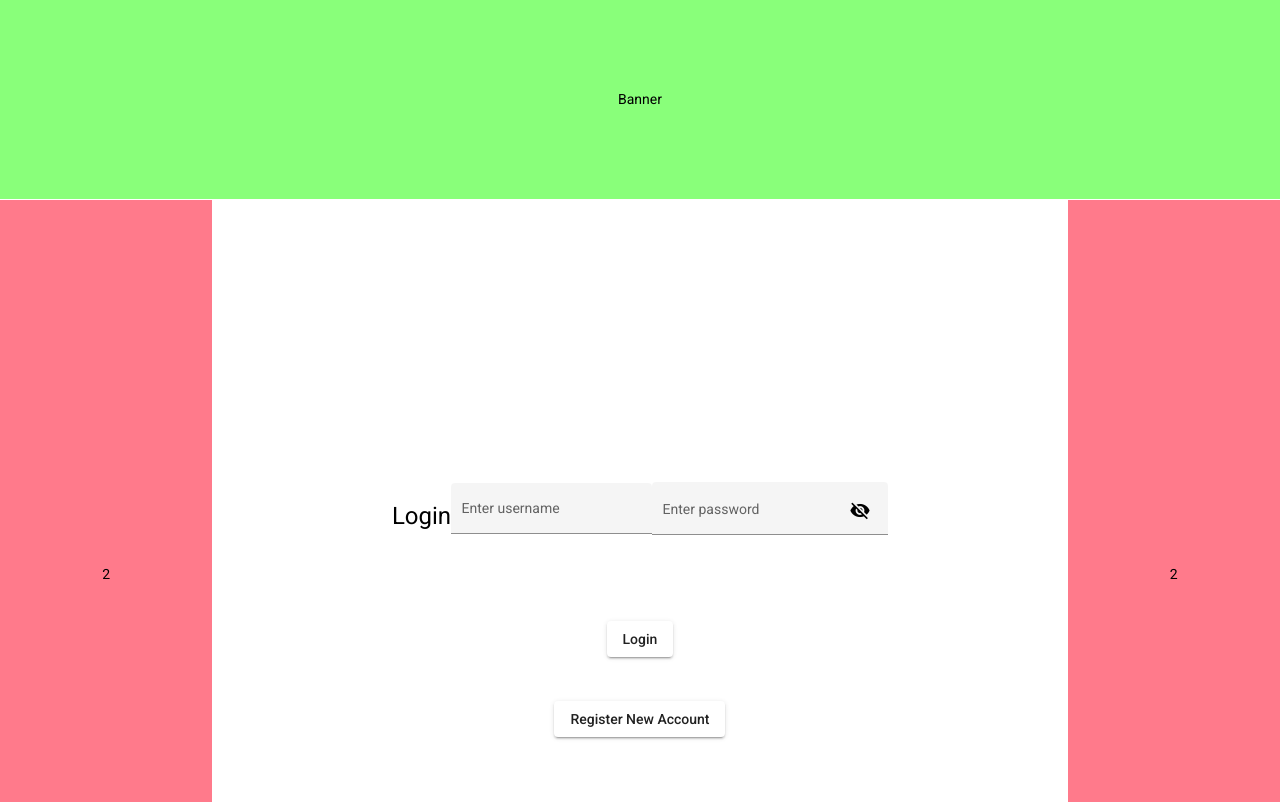
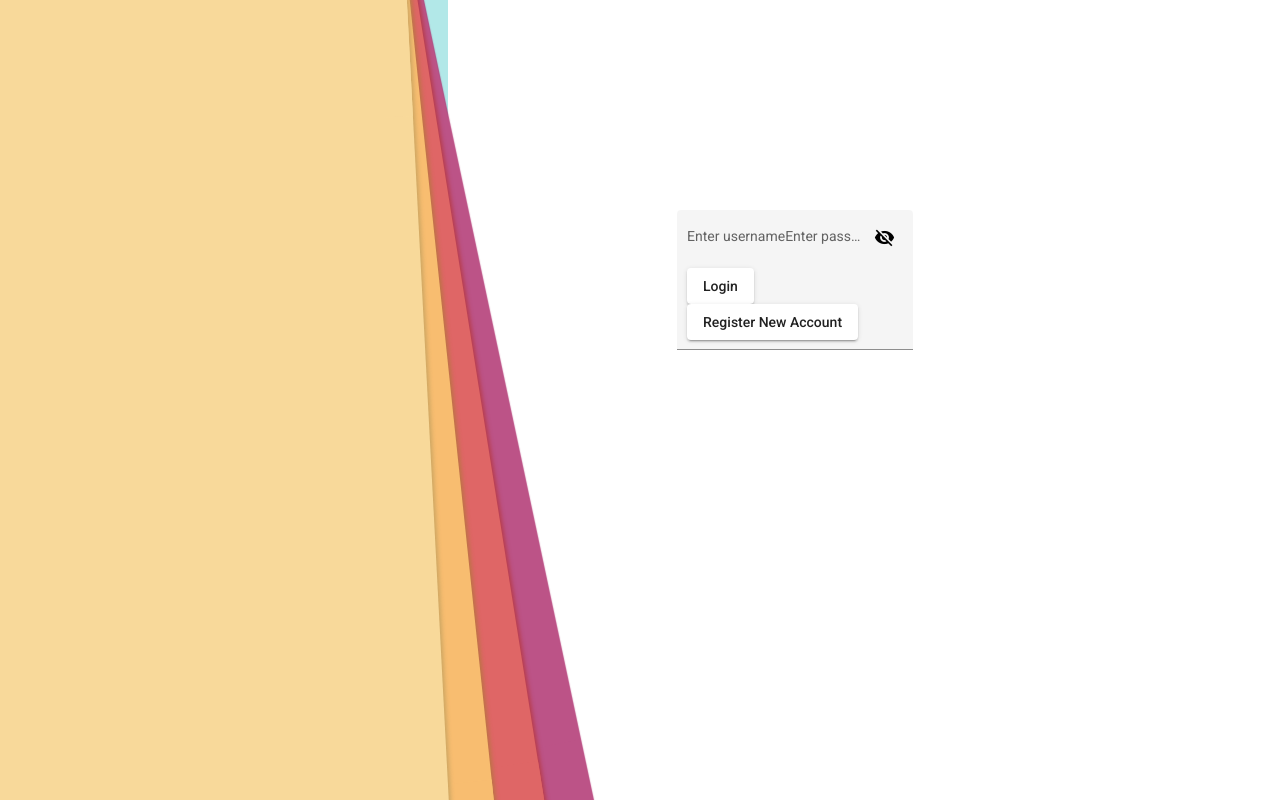
Before and after one commit to mnauman319/SnapgramFrontend, an Angular app: page /login in a window 1280 px wide. Shown: the top 802 px of the page. Built offline with nearby package versions, Linux system fonts and the light colour scheme.

Commit message:
waste of time

```diff
--- a/src/app/components/homepage/homepage.component.ts
+++ b/src/app/components/homepage/homepage.component.ts
@@ -18,14 +18,14 @@ export class HomepageComponent implements OnInit {
   ngOnInit(): void {
 
     //It will not allow people to go to home page if they are not logged in
-    if(this.userService.loggedInUser === undefined){
-      this.router.navigateByUrl("/login")
-    }
-    else{
-      this.currentUser = this.userService.loggedInUser;
-    }
-     // this.setCurrentUser();
-      this.setTitle();
+    // if(this.userService.loggedInUser === undefined){
+    //   this.router.navigateByUrl("/login")
+    // }
+    // else{
+    //   this.currentUser = this.userService.loggedInUser;
+    // }
+     this.setCurrentUser();
+     this.setTitle();
   }
   setTitle(){
     this.titleService.setTitle("SnapGram");
--- a/src/app/components/loginpage/loginpage.component.css
+++ b/src/app/components/loginpage/loginpage.component.css
@@ -1,28 +1,77 @@
+/*
+#B2E8E8
+#314D63
+#8FB9AB
+#F4D096
+#F08976
+*/
+
+.half1{
+  background-color: #B2E8E8;
+  width: 35%;
+  height:100%;
 
 
+}
 
-  /* .example-container .mat-form-field + .mat-form-field {
-    margin-left: 8px;
-    margin-top: 5px;
-  }
-  #login_content{
-    margin: auto;
-    width: 50%;
-    padding-top: 50%;
-    border: 3px solid purple;
-    padding: 10px;
-    text-align: center;
-  }
+.half2{
+  width:65%;
+  height:100%;
 
-  #login_btn{
-    color: whitesmoke;
-    background-color: navy;
-    width: 200px;
-  }
+}
 
-  #register_user_btn{
-    margin-top: 15px;
-    color: whitesmoke;
-    background-color: green;
-    width: 200px;
-  } */
+.half1-diag1{
+  background-color: #BC5387;
+  width:115%;
+  height:100%;
+  transform: rotate(-12deg);
+  border-bottom: 120px solid #BC5387;
+  box-shadow: 1px 1px 1px 0px #ad276ad0;
+
+}
+.half1-diag2{
+  background-color: #DF6666;
+  width:95%;
+  height:100%;
+  transform: rotate(3deg);
+  border-bottom: 60px solid #DF6666;
+  box-shadow: 2px 2px 4px 0px #b63535c7;
+
+}
+.half1-diag3{
+  background-color: #F8BD70;
+  width:94%;
+  height:100%;
+  transform: rotate(3deg);
+  border-bottom: 60px solid #F8BD70;
+  box-shadow: 2px 2px 4px 0px #ac7936c0;
+}
+
+.half1-diag4{
+  background-color: #F8D99A;
+  width:94%;
+  height:100%;
+  transform: rotate(3deg);
+  border-bottom: 60px solid #F8D99A;
+  border-top: 120px solid #F8D99A;
+  box-shadow: 2px 2px 4px 0px #c4a260e7;
+}
+
+.half1-face{
+  position: absolute;
+  top:0;
+  left:0;
+  background-color: #F8D99A;
+  width:30%;
+  height:100%;
+
+}
+
+.background{
+  top:-100px;
+  display:flex;
+  justify-content: center;
+  width:100%;
+  height:100%;
+  overflow: hidden;
+}
--- a/src/app/components/loginpage/loginpage.component.html
+++ b/src/app/components/loginpage/loginpage.component.html
@@ -1,35 +1,35 @@
-<!-- <div id="login_content"> -->
-  <!-- <h1>Login</h1> -->
+<div class="background">
+
+    <div class="half1">
+      <div class="half1-diag1">
+        <div class="half1-diag2">
+          <div class="half1-diag3">
+            <div class="half1-diag4">
+            </div>
+          </div>
+        </div>
+      </div>
+    </div>
+    <div class="half1-face"></div>
+
+    <div class="half2">
 
       <mat-grid-list cols="12" rowHeight="1%">
-    <mat-grid-tile [colspan]="12" [rowspan]="20" style="background-color:rgb(137, 255, 122)"> Banner</mat-grid-tile>
-    <mat-grid-tile [colspan]="2" [rowspan]="75" style="background-color:rgb(255, 122, 139)"> 2</mat-grid-tile>
-    <mat-grid-tile [colspan]="8" [rowspan]="25"> </mat-grid-tile>
-    <mat-grid-tile [colspan]="2" [rowspan]="75" style="background-color:rgb(255, 122, 139)"> 2</mat-grid-tile>
-    <mat-grid-tile [colspan]="8" [rowspan]="15">
-        <h1>Login</h1>
-        <p>
+        <mat-grid-tile [colspan]="1" [rowspan]="75"> </mat-grid-tile>
+        <mat-grid-tile [colspan]="8" [rowspan]="75">
               <mat-form-field appearance="fill">
                 <mat-label id="username_input">Enter username</mat-label>
                 <input matInput placeholder="matt1992" [(ngModel)]="username" id="username_input">
-          </mat-form-field>
-        </p>
-        <p>
-          <mat-form-field appearance="fill">
                 <mat-label id="password_input">Enter password</mat-label>
                 <input matInput [type]="hidePassword ? 'password' : 'text'" placeholder="bestPassEva" [(ngModel)]="password" id="password_input">
                 <button mat-icon-button matSuffix (click)="hidePassword = !hidePassword" [attr.aria-label]="'Hide password'" [attr.aria-pressed]="hidePassword">
                   <mat-icon>{{hidePassword ? 'visibility_off' : 'visibility'}}</mat-icon>
                 </button>
+                <button mat-raised-button id="login_btn" (click)="loginUser()">Login</button>
+                <button mat-raised-button id="register_user_btn" (click)="openRegistrationView()">Register New Account</button>
               </mat-form-field>
-        </p>
               </mat-grid-tile>
-    <mat-grid-tile [colspan]="8" [rowspan]="8" >
-      <button mat-raised-button id="login_btn" (click)="loginUser()">Login</button>
-    </mat-grid-tile>
-    <mat-grid-tile [colspan]="8" [rowspan]="8">
-      <button mat-raised-button id="register_user_btn" (click)="openRegistrationView()">Register New Account</button>
-    </mat-grid-tile>
-    <mat-grid-tile [colspan]="8" [rowspan]="4"> </mat-grid-tile>
-    <mat-grid-tile [colspan]="12" [rowspan]="5" style="background-color:rgb(228, 122, 255)"> Footer</mat-grid-tile>
+              <mat-grid-tile [colspan]="1" [rowspan]="75" > </mat-grid-tile>
       </mat-grid-list>
+    </div>
+</div>
```
Lines whose indentation alone changed are shown as unchanged.
